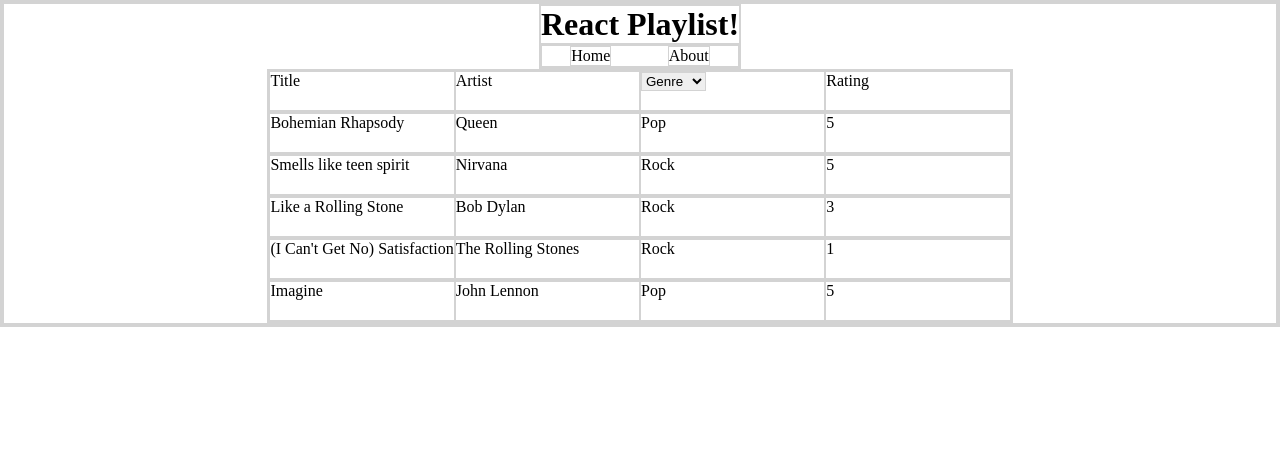
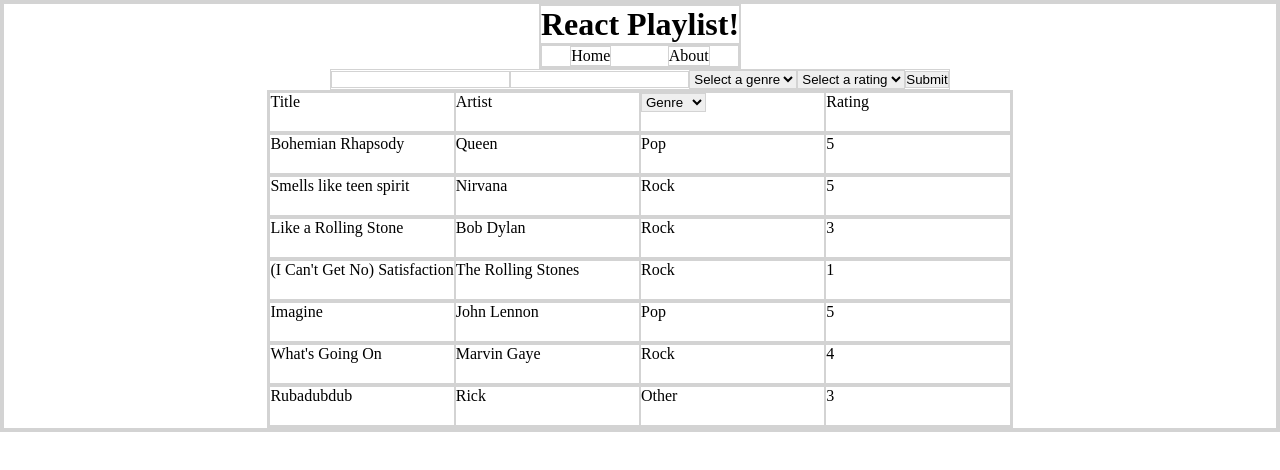
Before and after one commit to simongussenhoven/react-playlist, a React (Create React App) app: page / in a window 1280 px wide. Shown: the top 470 px of the page. Built offline with nearby package versions, Linux system fonts and the light colour scheme.

Commit message:
Working Add Item Function

```diff
--- a/src/components/App.js
+++ b/src/components/App.js
@@ -1,6 +1,7 @@
 import React from 'react';
 import Nav from './Nav';
 import List from './List';
+import Form from './Form';
 
 class App extends React.Component {
   constructor (){
@@ -13,11 +14,18 @@ class App extends React.Component {
           {id: 3, title: "Like a Rolling Stone", artist: "Bob Dylan", genre: "Rock", rating: 3, visible: true},
           {id: 4, title: "(I Can't Get No) Satisfaction", artist: "	The Rolling Stones", genre: "Rock", rating: 1, visible: true},
           {id: 5, title: "Imagine", artist: "John Lennon", genre: "Pop", rating: 5, visible: true},
-          {id: 6, title: "What's Going On", artist: "Marvin Gaye", genre: "Rock", rating: 4, visible: false}
+          {id: 6, title: "What's Going On", artist: "Marvin Gaye", genre: "Rock", rating: 4, visible: true},
+          {id: 9, title: "Rubadubdub", artist: "Rick", genre: "Other", rating: 3, visible: true}
         ]
     }
+  }
 
-  }
+addItem = (song) => {
+  const songs = this.state.songs.concat(song)
+  this.setState({
+    songs
+  })
+}
 
 deleteItem = (item) => {
   const songs = this.state.songs.filter(song => {
@@ -46,6 +54,10 @@ filter = (genre) => {
     return (
       <div className="app">
         <Nav/>
+        <Form
+        addItem={this.addItem}
+        songs={this.state.songs}
+        />
         <List
         songs={this.state.songs}
         deleteItem={this.deleteItem}
--- /dev/null
+++ b/src/components/Form.js
@@ -0,0 +1,43 @@
+
+
+function Form(props) {
+
+    //compile the item from the submit here
+    function handleSubmit(e) {
+        e.preventDefault();
+        const newItem = {
+            id: props.songs.slice(-1)[0].id +1,
+            title: e.target.title.value,
+            artist: e.target.artist.value,
+            genre: e.target.genre.value,
+            rating: e.target.rating.value,
+            visible: true
+        }
+        props.addItem(newItem)
+    }
+
+    return (
+      <form onSubmit = {handleSubmit}>
+          <input name='title' type='text' required></input>
+          <input name='artist' type='text' required></input>
+          <select name='genre' required>
+              <option value='' selected={true}>Select a genre</option>
+              <option value='Pop'>Pop</option>
+              <option value='Rock'>Rock</option>
+              <option value='Hiphop'>Hiphop</option>
+              <option value='Other'>Other</option>
+          </select>
+          <select name='rating' required>
+              <option value=''>Select a rating</option>
+              <option value='1'>5</option>
+              <option value='2'>4</option>
+              <option value='3'>3</option>
+              <option value='4'>2</option>
+              <option value='5'>1</option>
+          </select>
+          <input type="submit"/>
+      </form>
+    );
+  }
+
+  export default Form;
--- a/src/components/List.js
+++ b/src/components/List.js
@@ -5,9 +5,8 @@ function List(props) {
     const items = props.songs.map(song => {
       if (song.visible) {
         return <ListItem {...song} deleteItem={props.deleteItem} key={song.id}/>
-       }else{
-         console.log(`${song.id} is invisible`)
-        }
+       }
+       return null
     })
     return (
     <div className="list">
```
